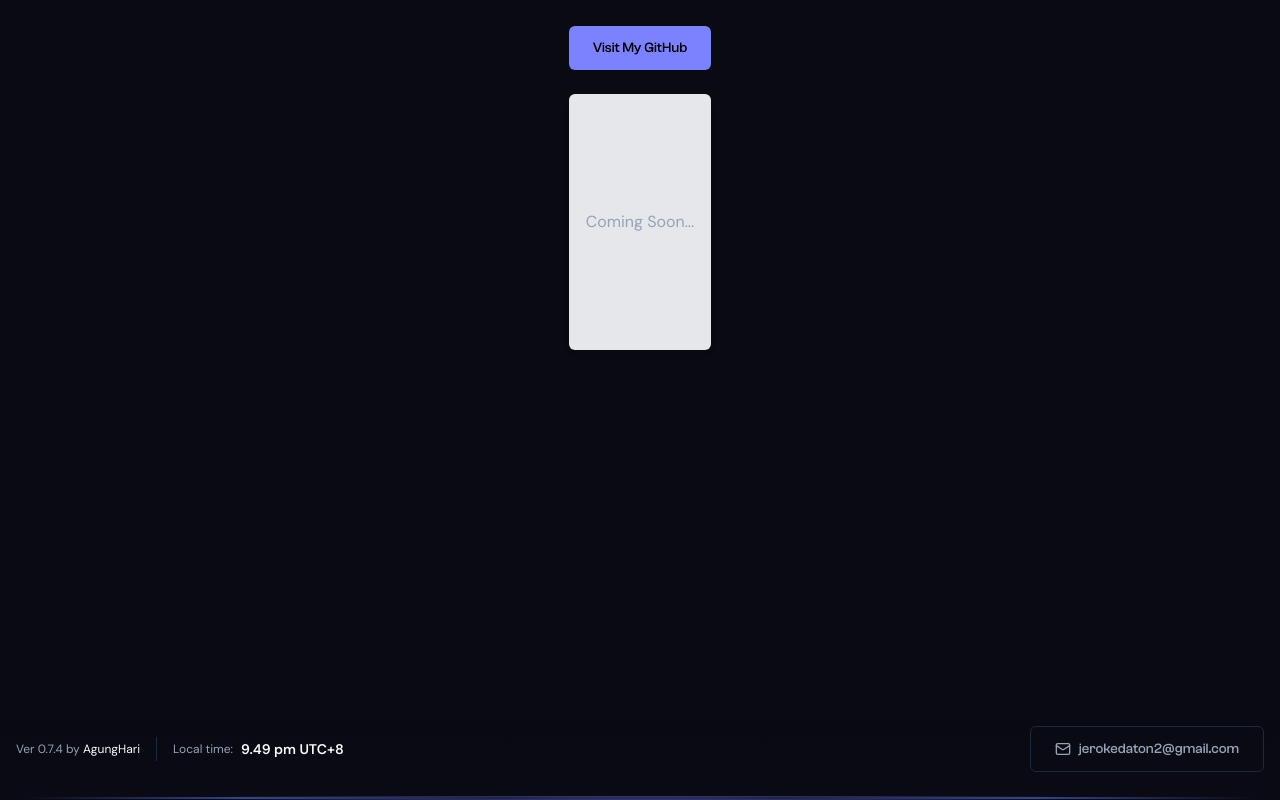
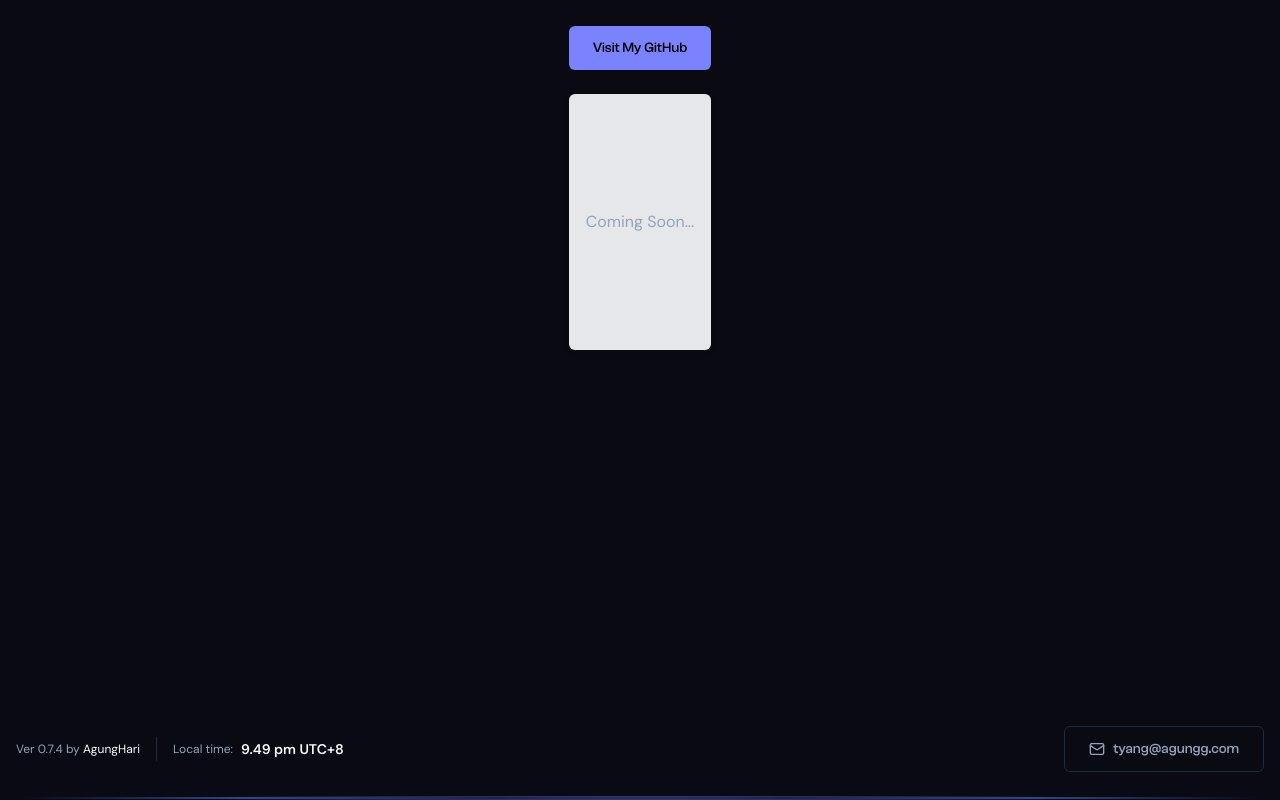
Before and after one commit to AgungHari/personal-site-agung, a Next.js app: page / in a window 1280 px wide. Shown: the part 5276-6076 px from the top of the page. Built offline with nearby package versions, Linux system fonts and the light colour scheme.

Commit message:
ver0.7.4.7

```diff
--- a/src/components/Footer.tsx
+++ b/src/components/Footer.tsx
@@ -51,7 +51,7 @@ export default function Footer() {
         >
           <Button variant={"outline"}>
             <MailIcon className="h-4 w-4 md:mr-2" />
-            <span className="hidden md:flex">jerokedaton2@gmail.com</span>
+            <span className="hidden md:flex">tyang@agungg.com</span>
           </Button>
         </Link>
       </div>
```
